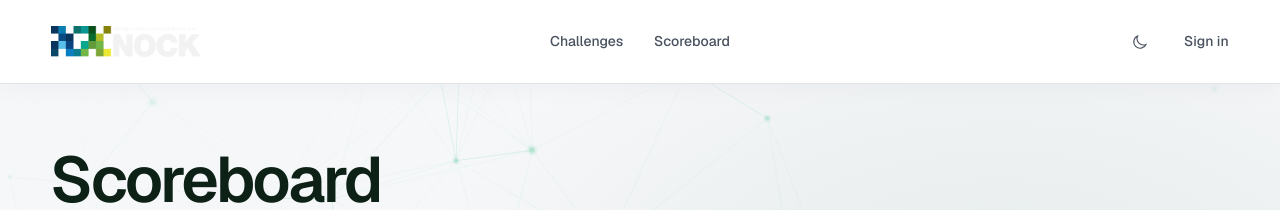
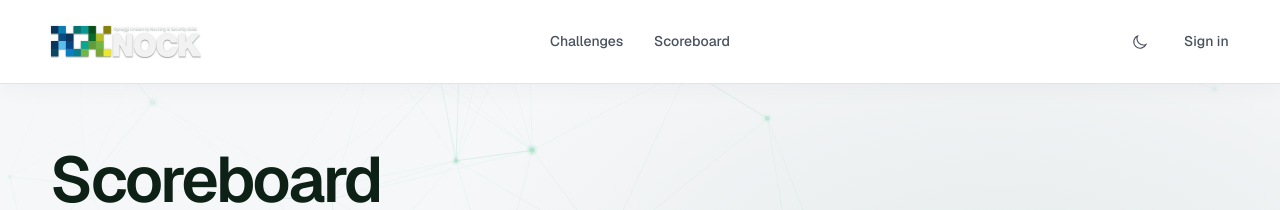
Before and after one commit to jjw0-0/KCTF_Webpage, a Next.js app: page /scoreboard in a window 1280 px wide. Shown: the top 210 px of the page. Built offline with nearby package versions, Linux system fonts and the light colour scheme; no server answers; the database is empty.

Commit message:
Preserve light navigation logo contrast

```diff
--- a/src/app/globals.css
+++ b/src/app/globals.css
@@ -1371,7 +1371,11 @@ a.challenge-file:hover { background: linear-gradient(90deg, rgba(77,224,167,.07)
   .network-canvas { opacity: .58; mix-blend-mode: multiply; filter: saturate(1.02) contrast(1.28); }
 
   .site-header { border-color: var(--line); background: rgba(255,255,255,.94); box-shadow: 0 4px 24px rgba(28,36,48,.04); }
-  .brand-logo { filter: none; }
+  .brand-logo {
+    filter:
+      drop-shadow(0 1px 0 rgba(18, 41, 29, .32))
+      drop-shadow(0 0 1px rgba(18, 41, 29, .2));
+  }
   .site-footer { border-color: rgba(12,52,36,.18); background: rgba(255,255,255,.62); }
   .site-footer p:not(.eyebrow),
   .site-footer a { color: #465160; }
```
Also changed, not shown: 1 other file (tests, documents, lock files or other folders).
